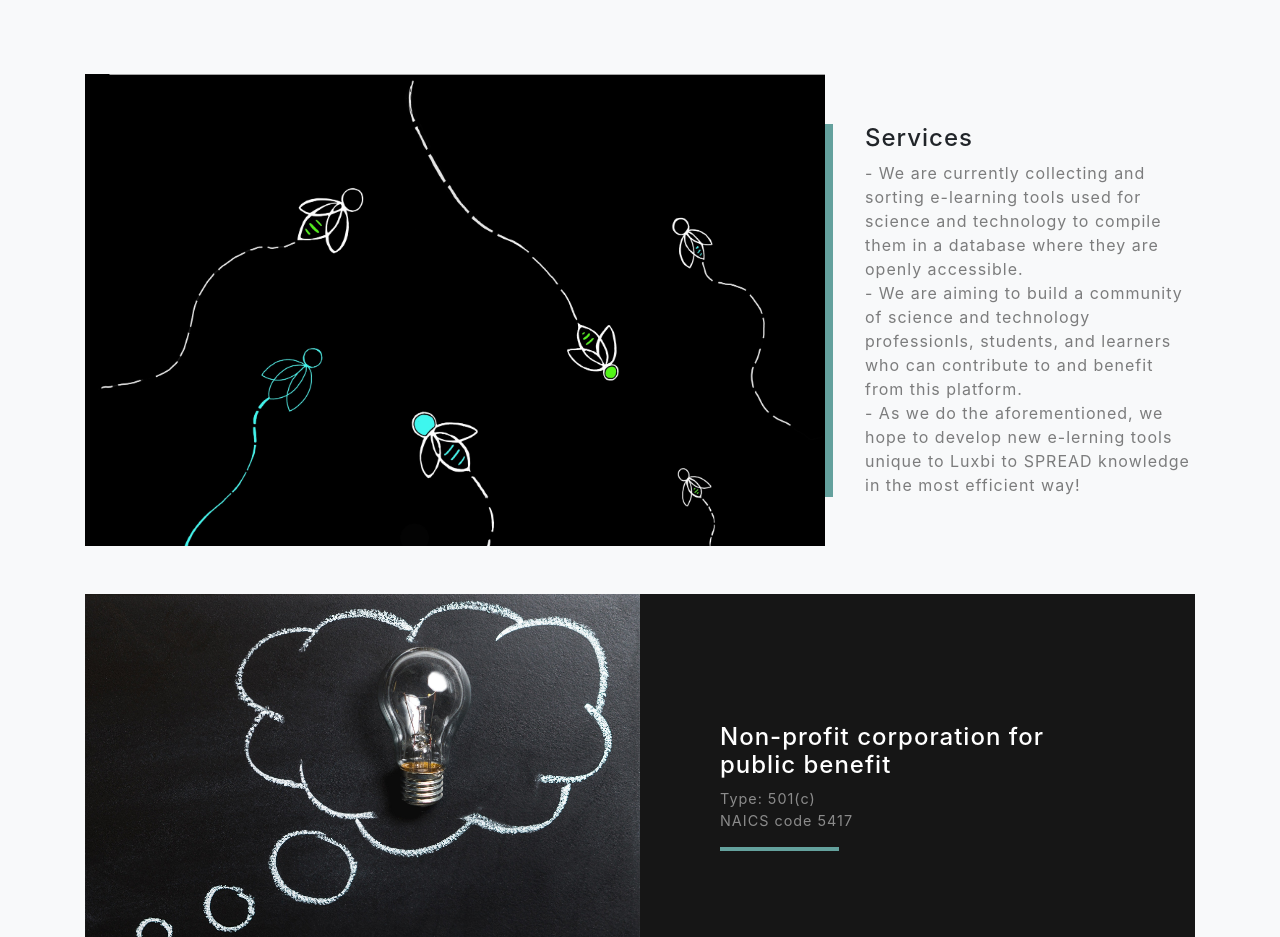
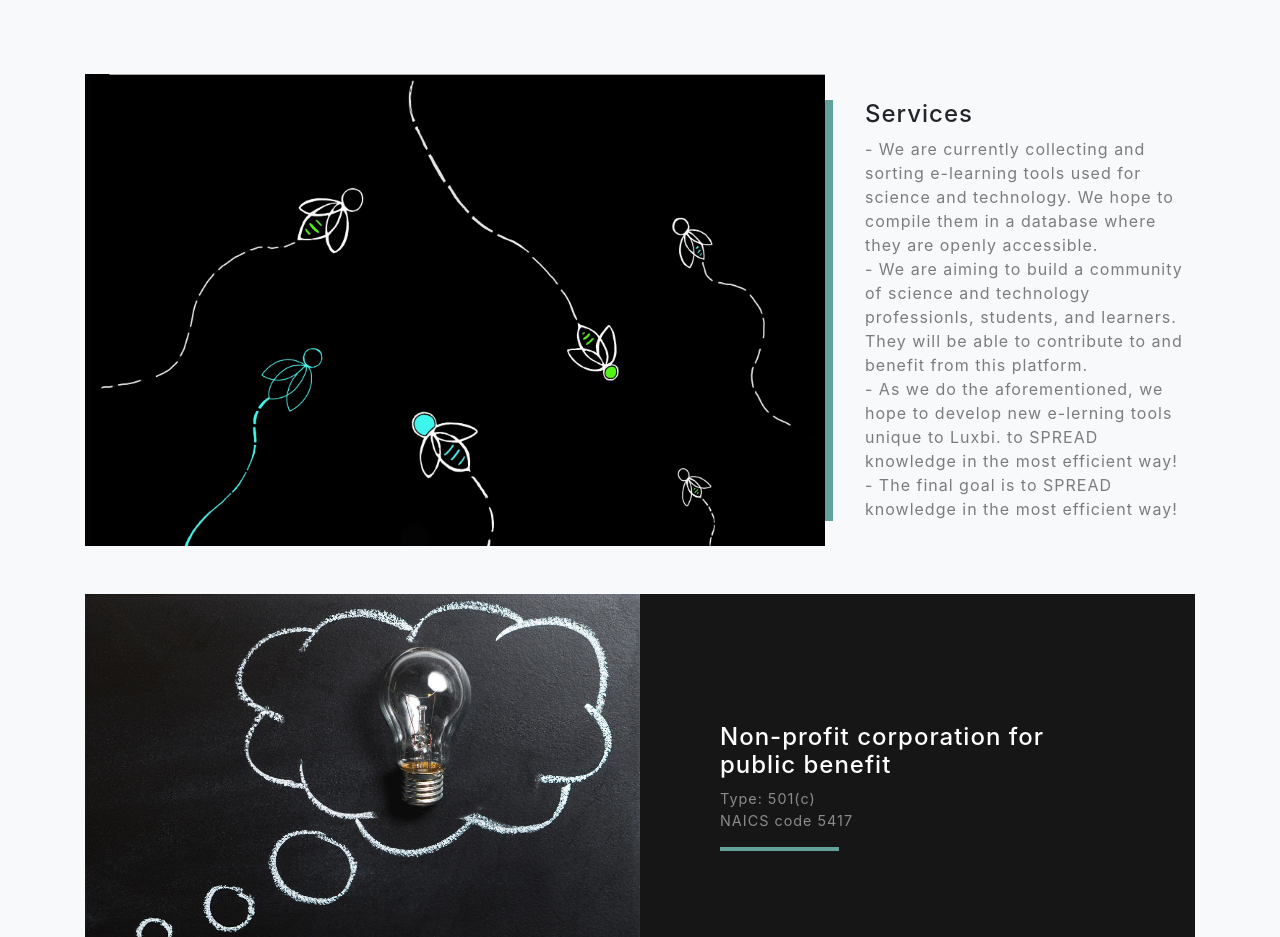
Before and after one commit to andresdmorales/Luminibee, a website with bundled scripts: page index.html in a window 1280 px wide. Shown: the part 1260-2197 px from the top of the page. Built offline with nearby package versions, Linux system fonts and the light colour scheme.

Commit message:
Update index.html

```diff
--- a/index.html
+++ b/index.html
@@ -87,9 +87,10 @@
         <div class="col-xl-4 col-lg-5">
           <div class="featured-text text-center text-lg-left">
             <h4>Services</h4>
-            <p class="text-black-50 mb-0"> - We are currently collecting and sorting e-learning tools used for science and technology to  compile them in a database where they are openly accessible.</p>
-			<p class="text-black-50 mb-0">- We are aiming to build a community of science and technology professionls, students, and learners who can contribute to and benefit from this platform.</p>
-      	<p class="text-black-50 mb-0">- As we do the aforementioned, we hope to develop new e-lerning tools unique to Luxbi to SPREAD knowledge in the most efficient way!</p>
+            <p class="text-black-50 mb-0"> - We are currently collecting and sorting e-learning tools used for science and technology. We hope to  compile them in a database where they are openly accessible.</p>
+			<p class="text-black-50 mb-0">- We are aiming to build a community of science and technology professionls, students, and learners. They will be able to contribute to and benefit from this platform.</p>
+      	<p class="text-black-50 mb-0">- As we do the aforementioned, we hope to develop new e-lerning tools unique to Luxbi. to SPREAD knowledge in the most efficient way!</p>
+        <p class="text-black-50 mb-0">- The final goal is to SPREAD knowledge in the most efficient way!</p>
           </div>
         </div>
       </div>
```
